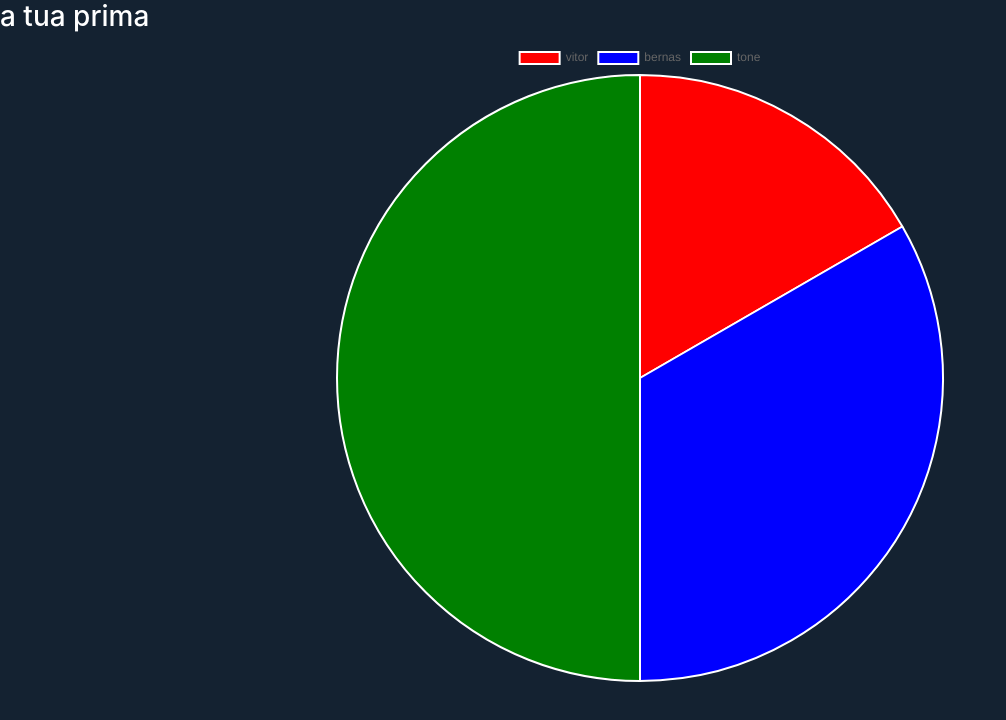
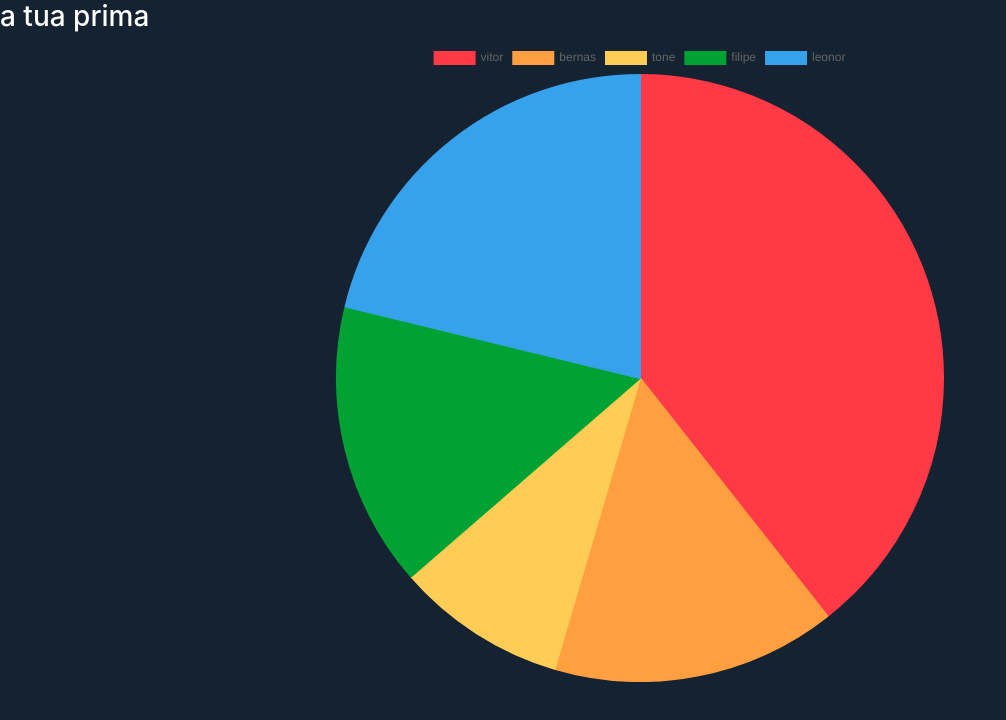
Before and after one commit to antoniopedrodantas/sinf-feup, a React (Create React App) app in the folder tempura/client/: page /purchases in a window 1280 px wide. Shown: the top 720 px of the page, without its empty margins (0-1006 px from the left). Built offline with nearby package versions, Linux system fonts and the light colour scheme.

Commit message:
changing piechart colors

```diff
--- a/tempura/client/src/components/Charts/PieChart.tsx
+++ b/tempura/client/src/components/Charts/PieChart.tsx
@@ -8,6 +8,29 @@ interface PieChartProps{
 }
 
 const PieChart: React.FC<PieChartProps> = ({title, labels, data}) => {
+
+    var palette = [
+        'rgb(255,57,69)',
+        'rgb(255, 159, 64)',
+        'rgb(255, 205, 86)',
+        'rgb(0, 163, 51)',
+        'rgb(54, 162, 235)',
+        'rgb(153, 102, 255)',
+        'rgb(201, 203, 207)'
+    ]
+
+    const generateColors = (i: any) =>{
+        var colorsArray = []
+
+        for(var j = 0; j < i; j++){
+            colorsArray[j] = palette[j];
+        }
+
+        return colorsArray;
+    }
+
+    var colors = generateColors(labels.length);
+
     return(
         <>
            <div className="pie-chart">
@@ -18,7 +41,9 @@ const PieChart: React.FC<PieChartProps> = ({title, labels, data}) => {
                         labels:labels,
                         datasets: [{
                             data: data,
-                            backgroundColor: ['red','blue', 'green']
+                            backgroundColor: colors,
+                            borderColor:  colors
+
                         }]
                     }}
                     options={{
--- a/tempura/client/src/scenes/Purchases/Purchases.tsx
+++ b/tempura/client/src/scenes/Purchases/Purchases.tsx
@@ -5,8 +5,8 @@ import PieChart from '../../components/Charts/PieChart';
 
 const Purchases: React.FC = () => {
 
-  const lables =["vitor", "bernas", "tone"];
-  const values = ["1", "2", "3"]
+  const lables =["vitor", "bernas", "tone", "filipe", "leonor"];
+  const values = ["13", "5", "3", "5", "7"];
   return (
     <>
       <PieChart title="a tua prima" labels={lables} data={values}/>
```
